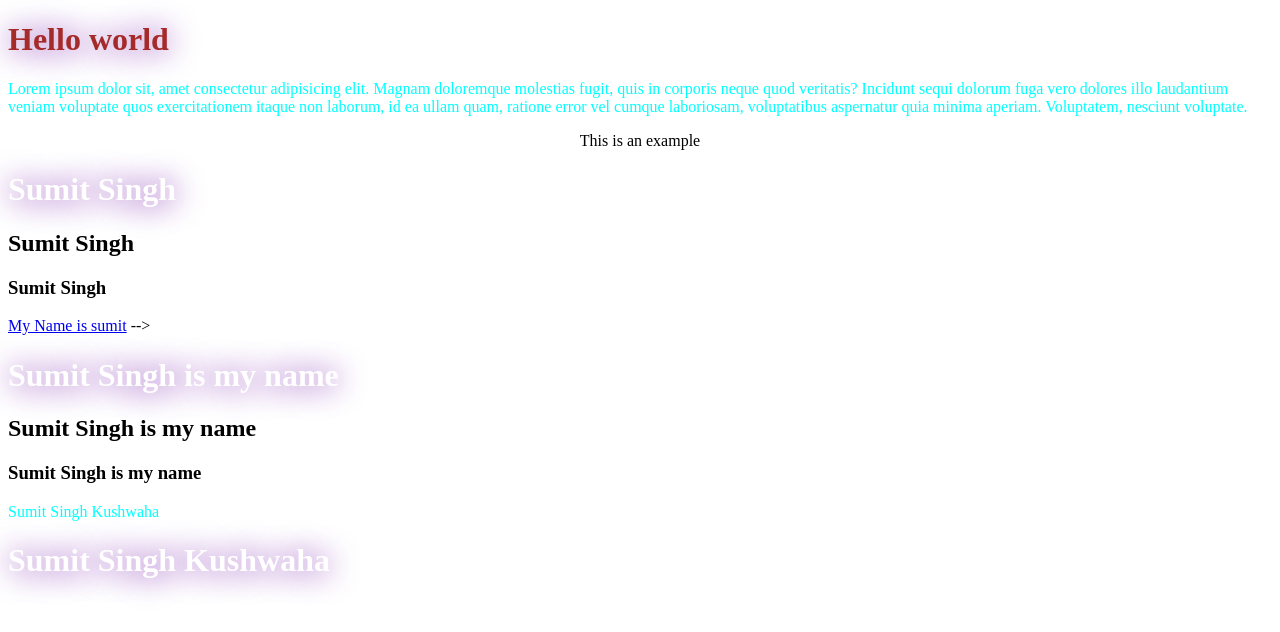
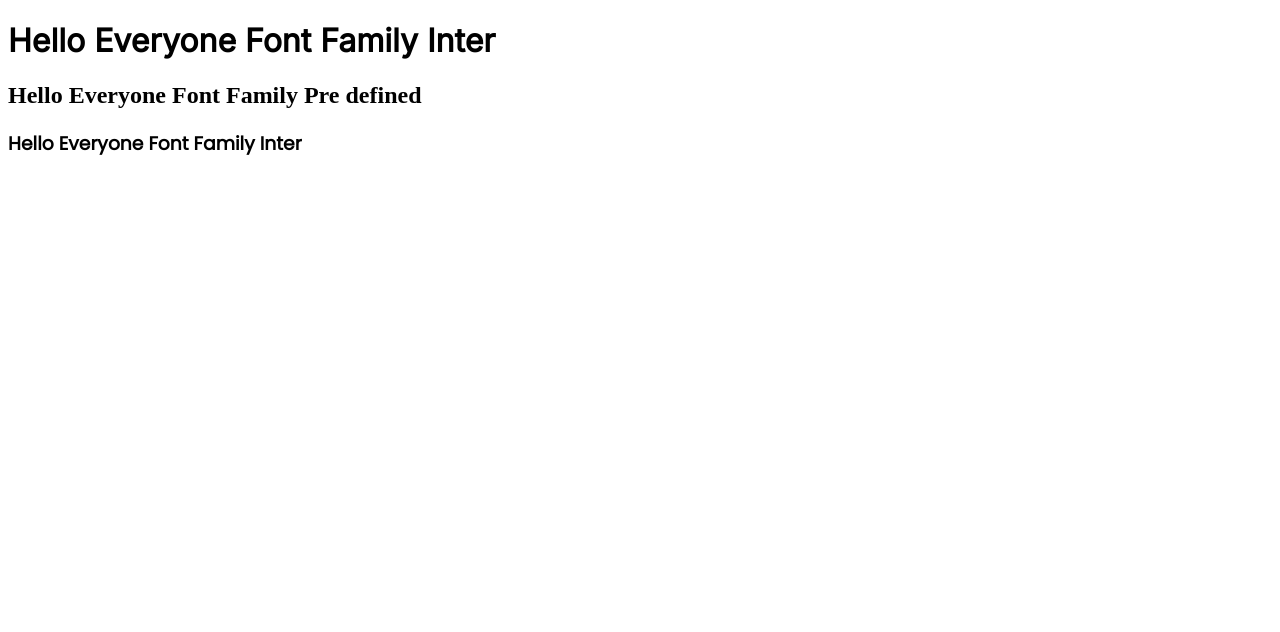
Before and after one commit to sumitsinghkushwaha/September-22, a plain HTML site: page sep 17/index.html in a window 1280 px wide. Drawn offline with Linux system fonts and the light colour scheme.

Commit message:
font family

```diff
--- a/sep 17/index.html
+++ b/sep 17/index.html
@@ -9,30 +9,41 @@
   <body>
     <!-- text properties -->
     <!-- a.color -->
-    <h1 id="heading">Hello world</h1>
+    <!-- <h1 id="heading">Hello world</h1>
     <p>
       Lorem ipsum dolor sit, amet consectetur adipisicing elit. Magnam
       doloremque molestias fugit, quis in corporis neque quod veritatis?
       Incidunt sequi dolorum fuga vero dolores illo laudantium veniam voluptate
       quos exercitationem itaque non laborum, id ea ullam quam, ratione error
       vel cumque laboriosam, voluptatibus aspernatur quia minima aperiam.
-      Voluptatem, nesciunt voluptate.
-    </p>
+      Voluptatem, nesciunt voluptate. -->
+    <!-- </p> -->
     <!-- b. text align -->
-    <div class="example">This is an example</div>
+    <!-- <div class="example">This is an example</div> -->
     <!-- c.text decoration -->
-    <h1>Sumit Singh</h1>
-    <h2>Sumit Singh</h2>
-    <h3>Sumit Singh</h3>
-    <a id="example" href="#">My Name is sumit</a>
-    <!-- !-- d.text transform --> -->
-    <h1>Sumit Singh is my name</h1>
+    <!-- <h1>Sumit Singh</h1> -->
+    <!-- <h2>Sumit Singh</h2>
+    <h3>Sumit Singh</h3> -->
+    <!-- <a id="example" href="#">My Name is sumit</a> -->
+    <!-- !-- d.text transform -->
+    <!-- <h1>Sumit Singh is my name</h1>
     <h2>Sumit Singh is my name</h2>
-    <h3>Sumit Singh is my name</h3>
+    <h3>Sumit Singh is my name</h3> -->
     <!-- e.line_height -->
-    <p id="line">Sumit Singh Kushwaha </p>
+    <!-- <p id="line">Sumit Singh Kushwaha </p> -->
     <!-- f.text shadow -->
-    <h1>Sumit Singh Kushwaha</h1>
+    <!-- <h1>Sumit Singh Kushwaha</h1> -->
+
+
+    <!-- font properties -->
+    <!-- 1.font family -->
+    <H1>
+        Hello Everyone Font Family Inter
+    </H1>
+    <h2>Hello Everyone Font Family Pre defined</h2>
+    <h3>Hello Everyone Font Family Inter</h3>
+
+
 
   </body>
 </html>
--- a/sep 17/style.css
+++ b/sep 17/style.css
@@ -1,4 +1,6 @@
-#heading{
+@import url("https://fonts.googleapis.com/css2?family=Inter&display=swap");
+@import url("https://fonts.googleapis.com/css2?family=Inter&family=Poppins&display=swap");
+/* #heading{
     color: brown;
 }
 p{
@@ -6,8 +8,8 @@ p{
 }
 .example{
     /* text-align: justify; */
-    text-align: center;
-}
+/* text-align: center; */
+/* } */
 /* <!-- c.text decoration --> */
 /* h1{
     text-decoration: underline;
@@ -37,8 +39,18 @@ h3{
     background-color: blue;
 
 } */
-h1{
+/* h1{
     color:white;
     background-color: white;
     text-shadow: 0px 1px 30px rgb(121,30,170);
+} */
+
+h1 {
+  font-family: "Inter", sans-serif;
 }
+h2 {
+  font-family: "Times New Roman", Times, serif;
+}
+h3 {
+  font-family: "Poppins", sans-serif;
+}
```
